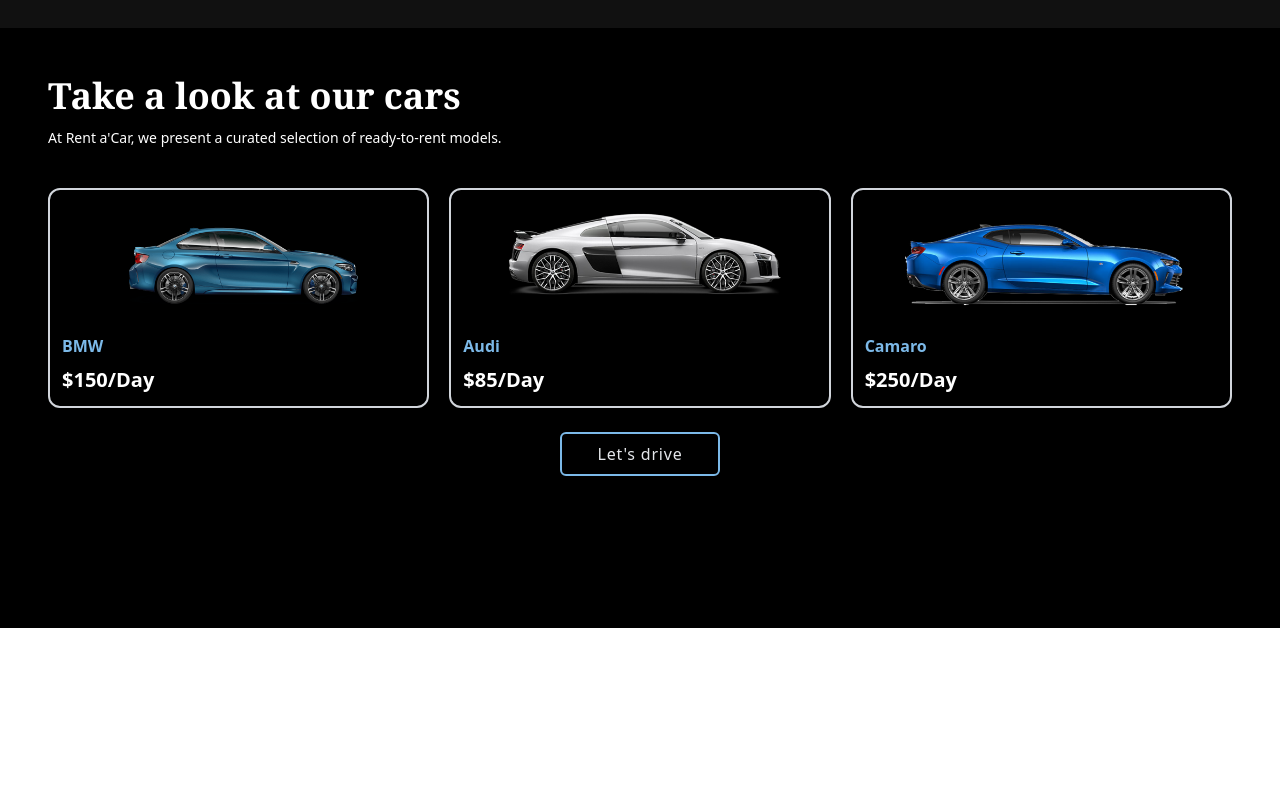
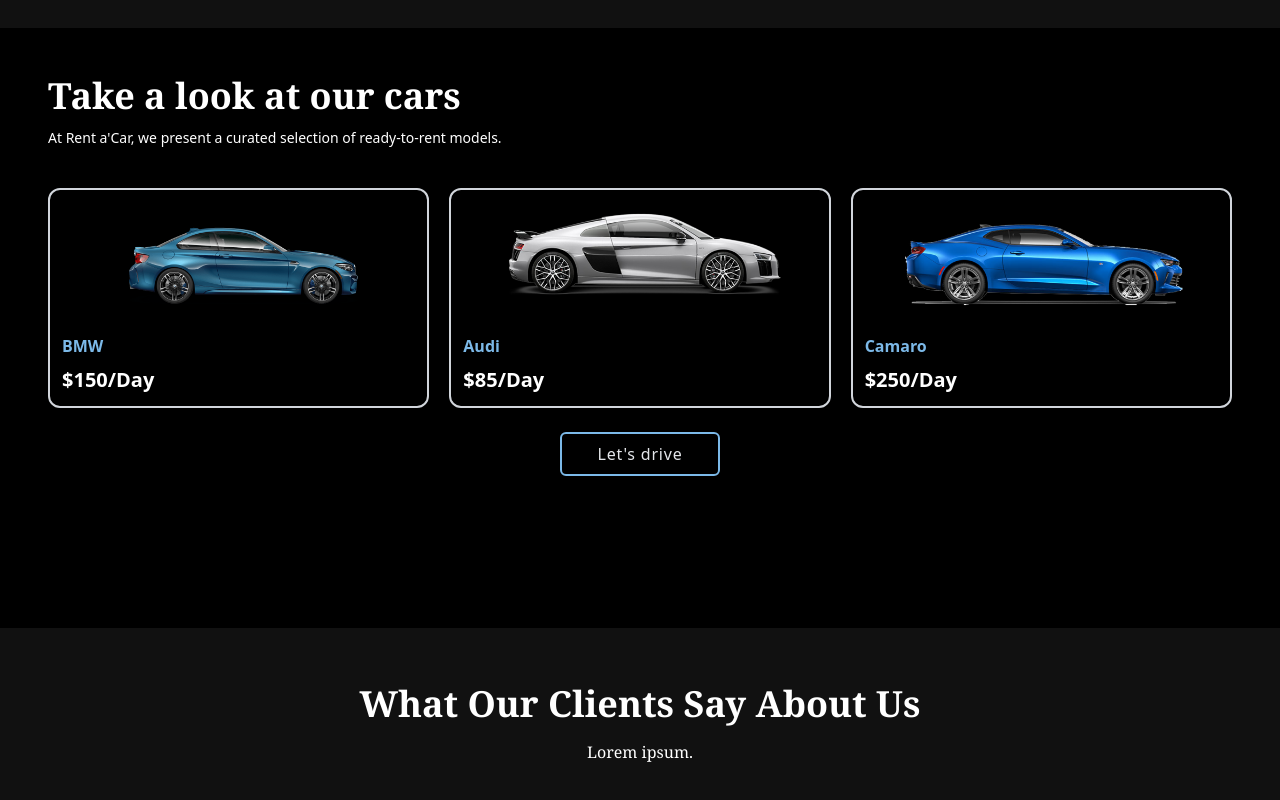
Before and after one commit to Negrea-Andrei/agency, a React (Vite) app: page / in a window 1280 px wide. Shown: the part 1852-2652 px from the top of the page. Before the commit the page ends 2480 px from the top, so only its background shows below. Built offline with nearby package versions, Linux system fonts and the light colour scheme.

Commit message:
start the Reviews section

```diff
--- a/src/App.jsx
+++ b/src/App.jsx
@@ -6,6 +6,7 @@
 import "aos/dist/aos.css";
 import WhyUs from "./components/WhyUs";
 import Cars from "./components/Cars";
+import Reviews from "./components/Reviews";
 
 export default function App() {
   const [theme, setTheme] = useState(
@@ -40,6 +41,7 @@
       <About />
       <WhyUs />
       <Cars />
+      <Reviews />
     </>
   );
 }
--- /dev/null
+++ b/src/components/Reviews.jsx
@@ -0,0 +1,28 @@
+import React from "react";
+
+const Reviews = () => {
+  return (
+    <div className="dark:bg-dark dark:text-white text-dark py-14 sm:pb-24">
+      <div className="container">
+        <div className="space-y-4 pb-12">
+          <p
+            data-aos="fade-up"
+            data-aos-duration={1000}
+            className="text-3xl font-semibold text-center sm:text-4xl font-serif"
+          >
+            What Our Clients Say About Us
+          </p>
+          <p
+            data-aos="fade-up"
+            data-aos-duration={1000}
+            className="text-center sm:px-44 font-serif"
+          >
+            Lorem ipsum.
+          </p>
+        </div>
+      </div>
+    </div>
+  );
+};
+
+export default Reviews;
```
